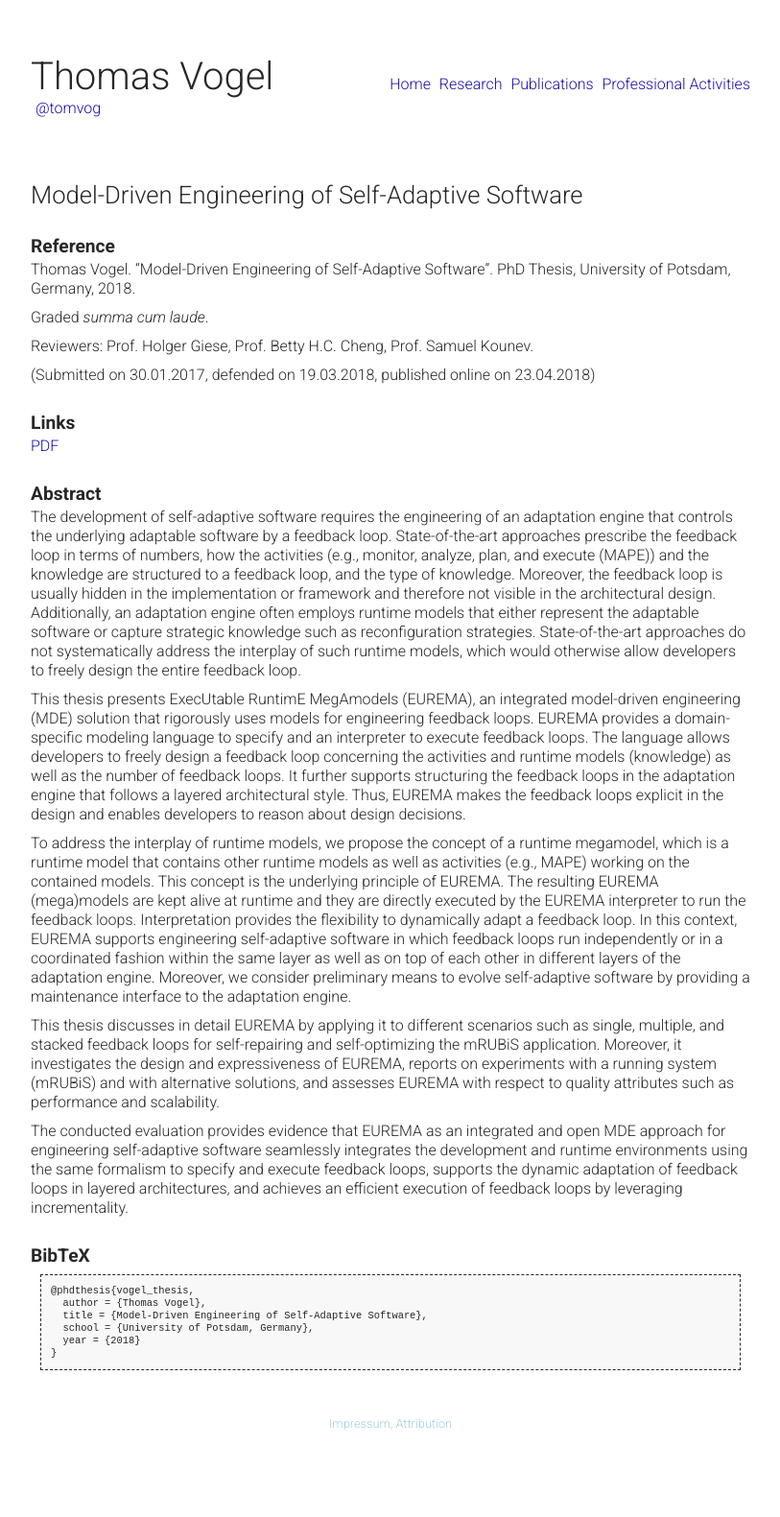
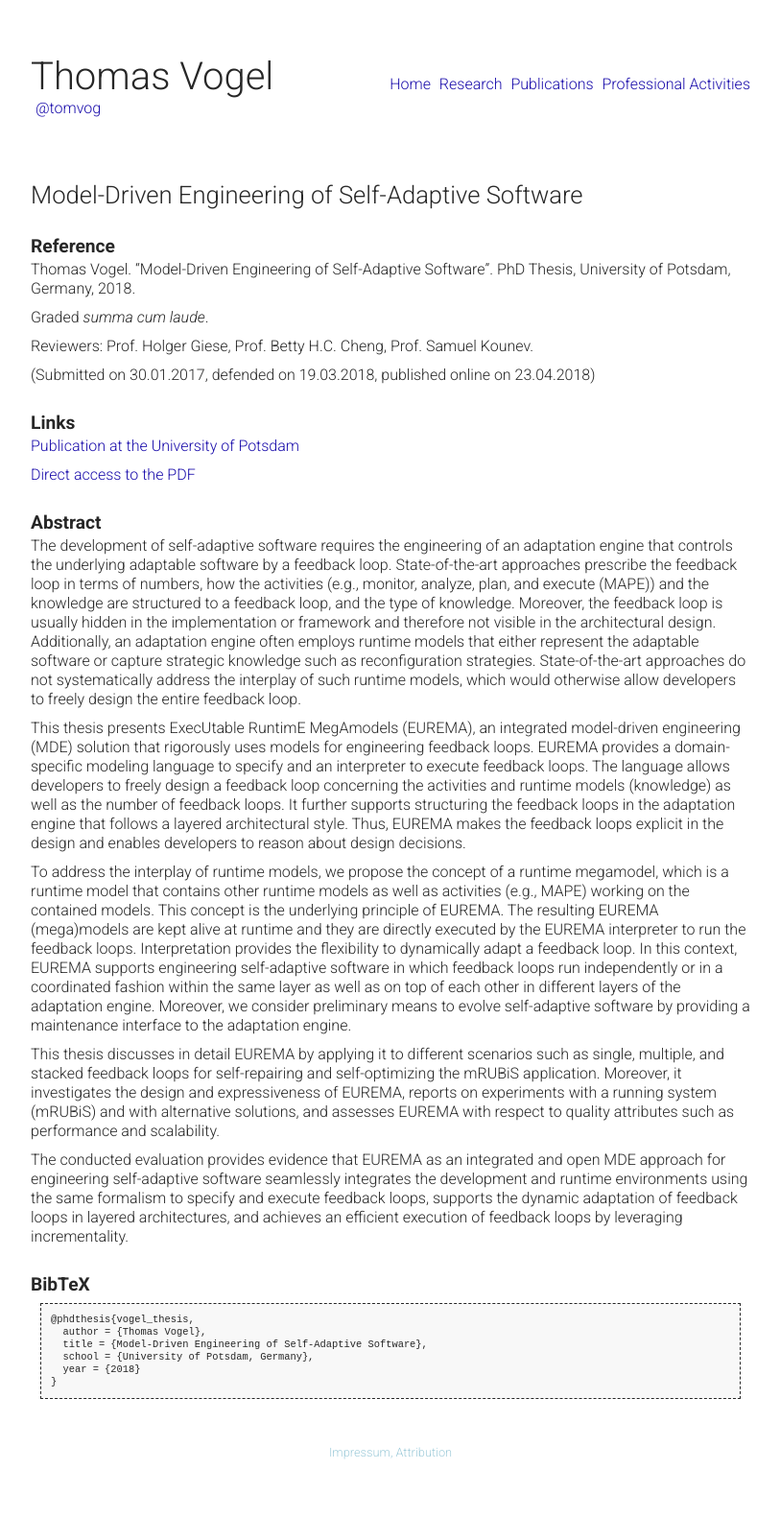
Before and after one commit to thomas-vogel/thomas-vogel.github.io, a Jekyll site: the page built from _pages/publications/phd.md, in a window 1280 px wide. Shown: the whole page at 96% size, without its empty margins (233-1046 px from the left). Built offline with Jekyll 4.4.1, drawn with Linux system fonts in a browser that asks for light colours; before the commit the page ends 1551 px from its top, so only the background shows below that.

Commit message:
Add direct link to the pdf of the thesis.

```diff
--- a/_pages/publications/phd.md
+++ b/_pages/publications/phd.md
@@ -14,7 +14,9 @@ Reviewers: Prof. Holger Giese, Prof. Betty H.C. Cheng, Prof. Samuel Kounev.
 (Submitted on 30.01.2017, defended on 19.03.2018, published online on 23.04.2018)
 
 ## Links
-[PDF](https://nbn-resolving.org/urn:nbn:de:kobv:517-opus4-409755){:target="_blank"}
+[Publication at the University of Potsdam](https://nbn-resolving.org/urn:nbn:de:kobv:517-opus4-409755){:target="_blank"}
+
+[Direct access to the PDF](https://publishup.uni-potsdam.de/files/40975/diss_vogel.pdf){:target="_blank"}
 
 
 ## Abstract
```
